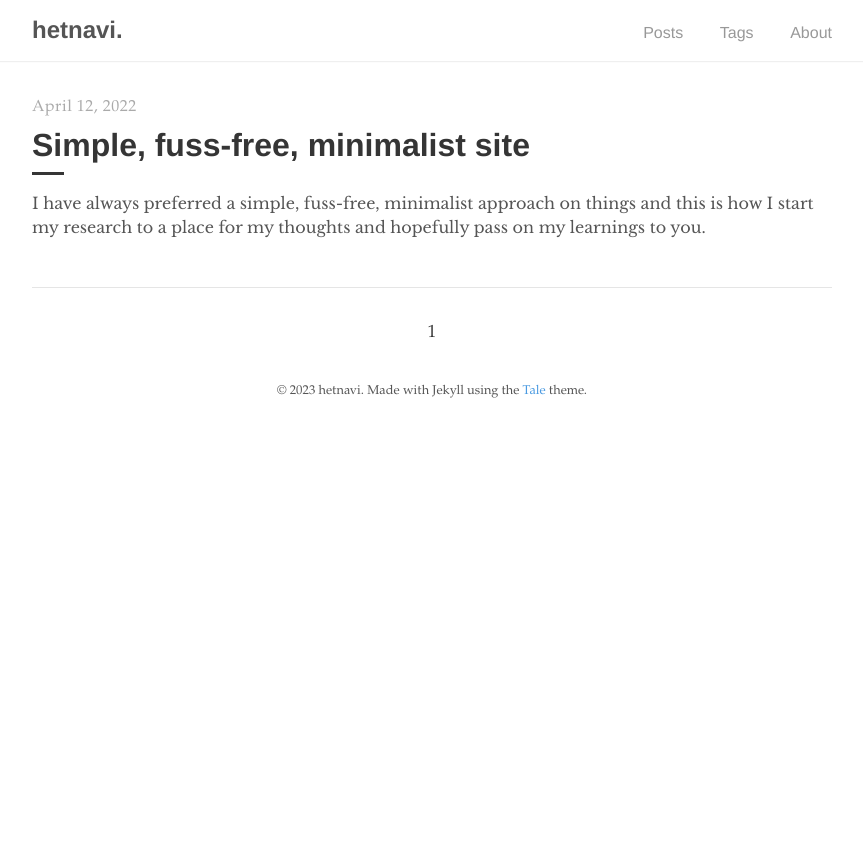
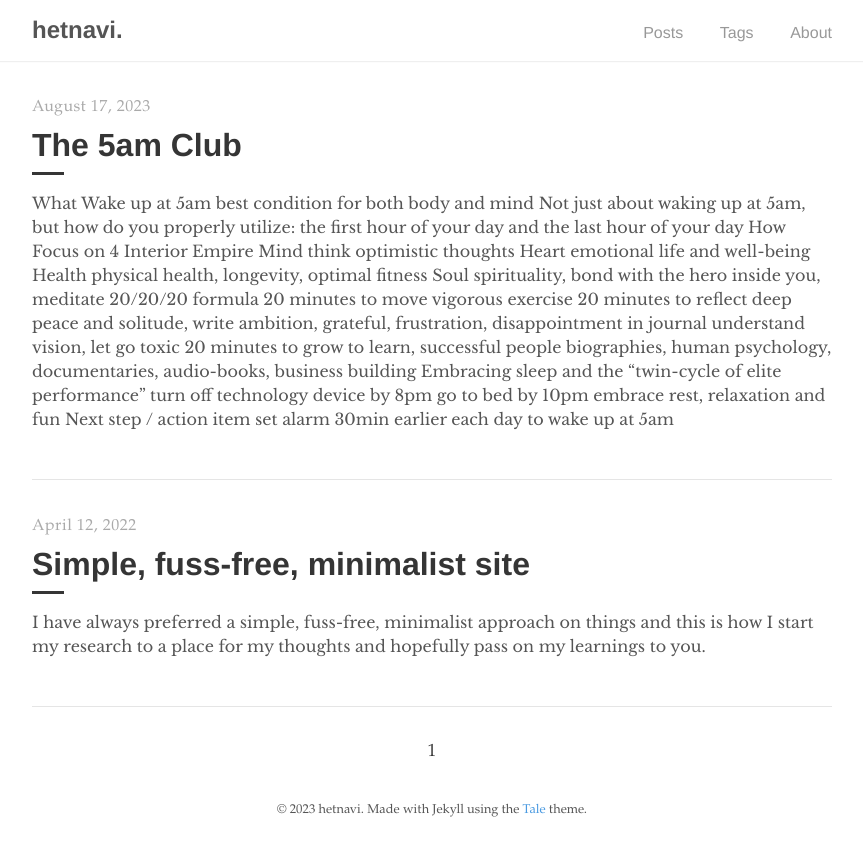
Before and after one commit to hetnavi/hetnavi.github.io, a Jekyll site: the page built from index.html, in a window 1280 px wide. Shown: the top 856 px of the page, without its empty margins (208-1071 px from the left). Built offline with Jekyll 4.4.1, drawn with Linux system fonts in a browser that asks for light colours; the list of posts is cut into pages by our own code.

Commit message:
publish the 5am club

```diff
--- a/_drafts/the-5am-club.md
+++ b/_posts/2023-08-17-the-5am-club.md
@@ -16,13 +16,13 @@ excerpt_separator: <!--more-->
 
 ### Focus on 4 Interior Empire
 
-* Mindset
+* Mind
     * think optimistic thoughts
-* Heartset
+* Heart
     * emotional life and well-being
-* Healthset
+* Health
     * physical health, longevity, optimal fitness
-* Soulset
+* Soul
     * spirituality, bond with the hero inside you, meditate
 
 ### 20/20/20 formula
@@ -33,7 +33,7 @@ excerpt_separator: <!--more-->
     * deep peace and solitude, write ambition, grateful, frustration, disappointment in journal
     * understand vision, let go toxic
 * 20 minutes to grow
-    * to learn, successful people biographies, human psychology, documentaries, audiobooks, business building
+    * to learn, successful people biographies, human psychology, documentaries, audio-books, business building
 
 ### Embracing sleep and the "twin-cycle of elite performance"
 
```
